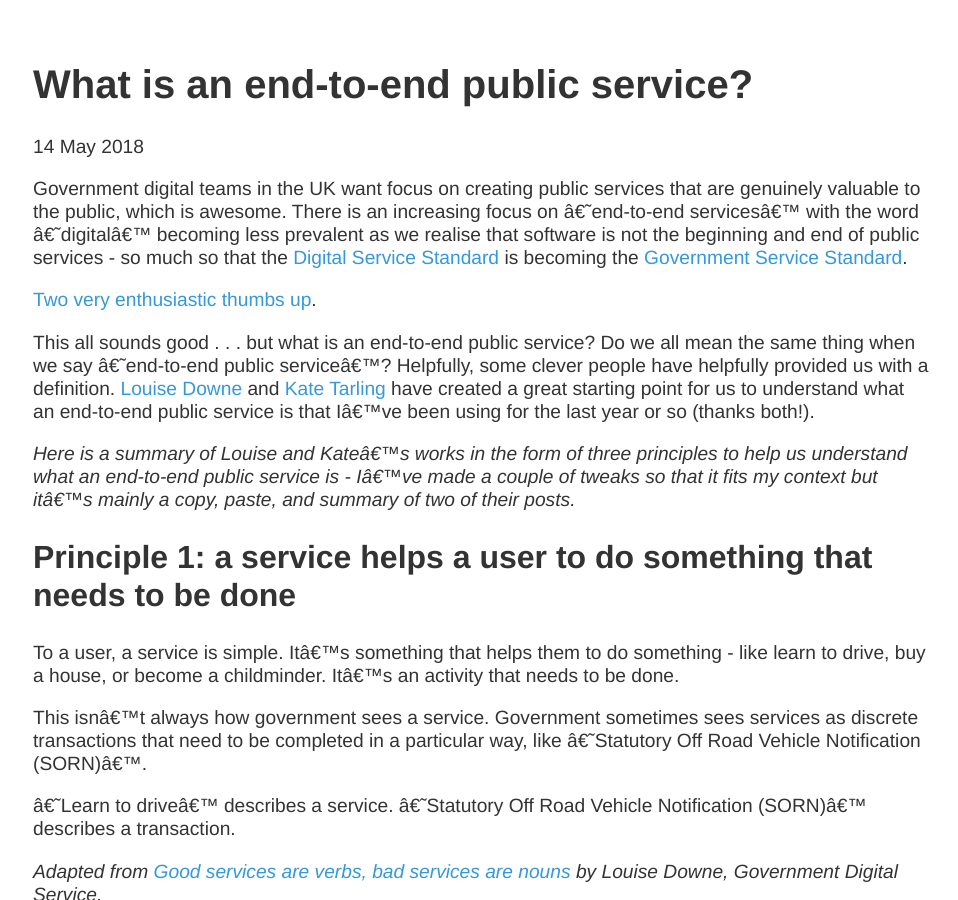
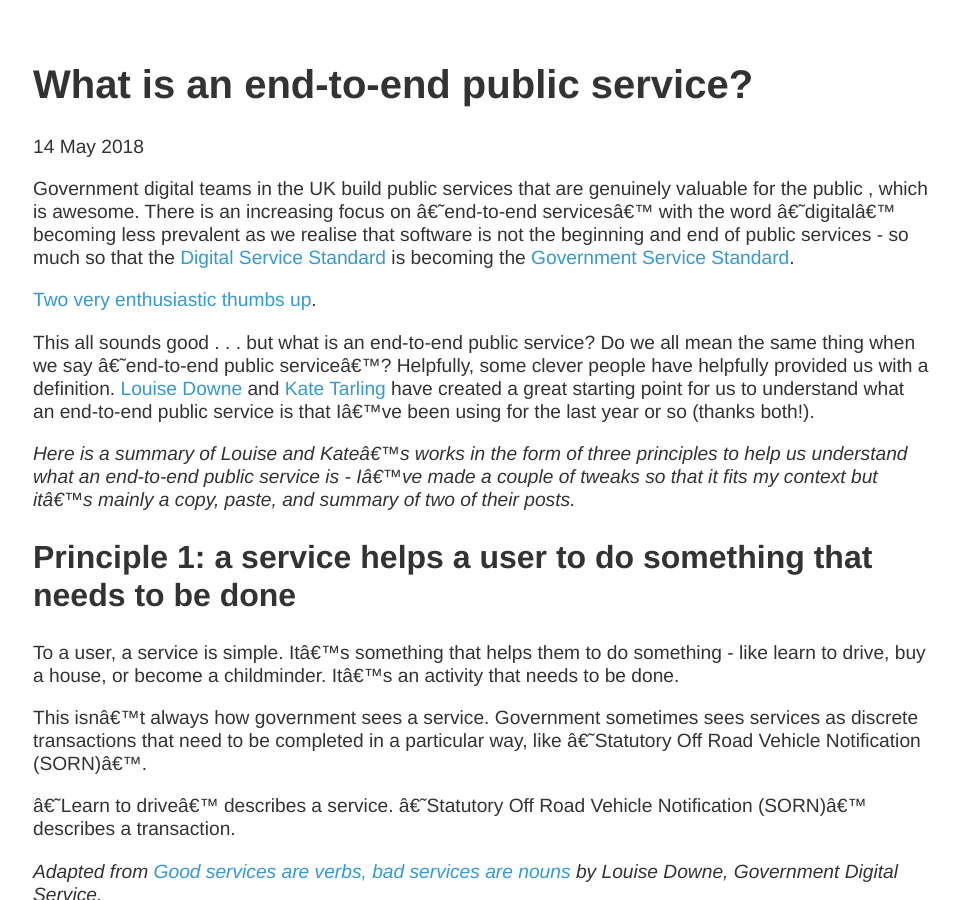
Before and after one commit to scottcolfer/scottcolfer.github.io, a Jekyll site: the page built from _posts/2018-05-14-public-service.md, in a window 1280 px wide and 900 px high. Shown: the whole window, without its empty margins (159-1117 px from the left). Built offline with Jekyll 4.4.1, drawn with Linux system fonts in a browser that asks for light colours.

Commit message:
Update 2018-05-14-public-service.md

```diff
--- a/_posts/2018-05-14-public-service.md
+++ b/_posts/2018-05-14-public-service.md
@@ -4,7 +4,7 @@ title: "What is an end-to-end public service?"
 date: 2018-05-14
 ---
 
-Government digital teams in the UK want focus on creating public services that are genuinely valuable to the public, which is awesome. There is an increasing focus on 'end-to-end services' with the word 'digital' becoming less prevalent as we realise that software is not the beginning and end of public services - so much so that the [Digital Service Standard](https://www.gov.uk/service-manual/service-standard) is becoming the [Government Service Standard](https://twitter.com/mattedgar/status/994535790247075840?ref_src=twsrc%5Etfw&ref_url=https%3A%2F%2Fgds.blog.gov.uk%2F2018%2F05%2F10%2F10-may-2018-sprint-18-live-blog%2F&tfw_creator=GDSTeam&tfw_site=GDSTeam).
+Government digital teams in the UK build public services that are genuinely valuable for the public , which is awesome. There is an increasing focus on 'end-to-end services' with the word 'digital' becoming less prevalent as we realise that software is not the beginning and end of public services - so much so that the [Digital Service Standard](https://www.gov.uk/service-manual/service-standard) is becoming the [Government Service Standard](https://twitter.com/mattedgar/status/994535790247075840?ref_src=twsrc%5Etfw&ref_url=https%3A%2F%2Fgds.blog.gov.uk%2F2018%2F05%2F10%2F10-may-2018-sprint-18-live-blog%2F&tfw_creator=GDSTeam&tfw_site=GDSTeam).
 
 [Two very enthusiastic thumbs up](https://tenor.com/view/thumbsup-enthusiastic-clueless-gif-5146508).
 
```
